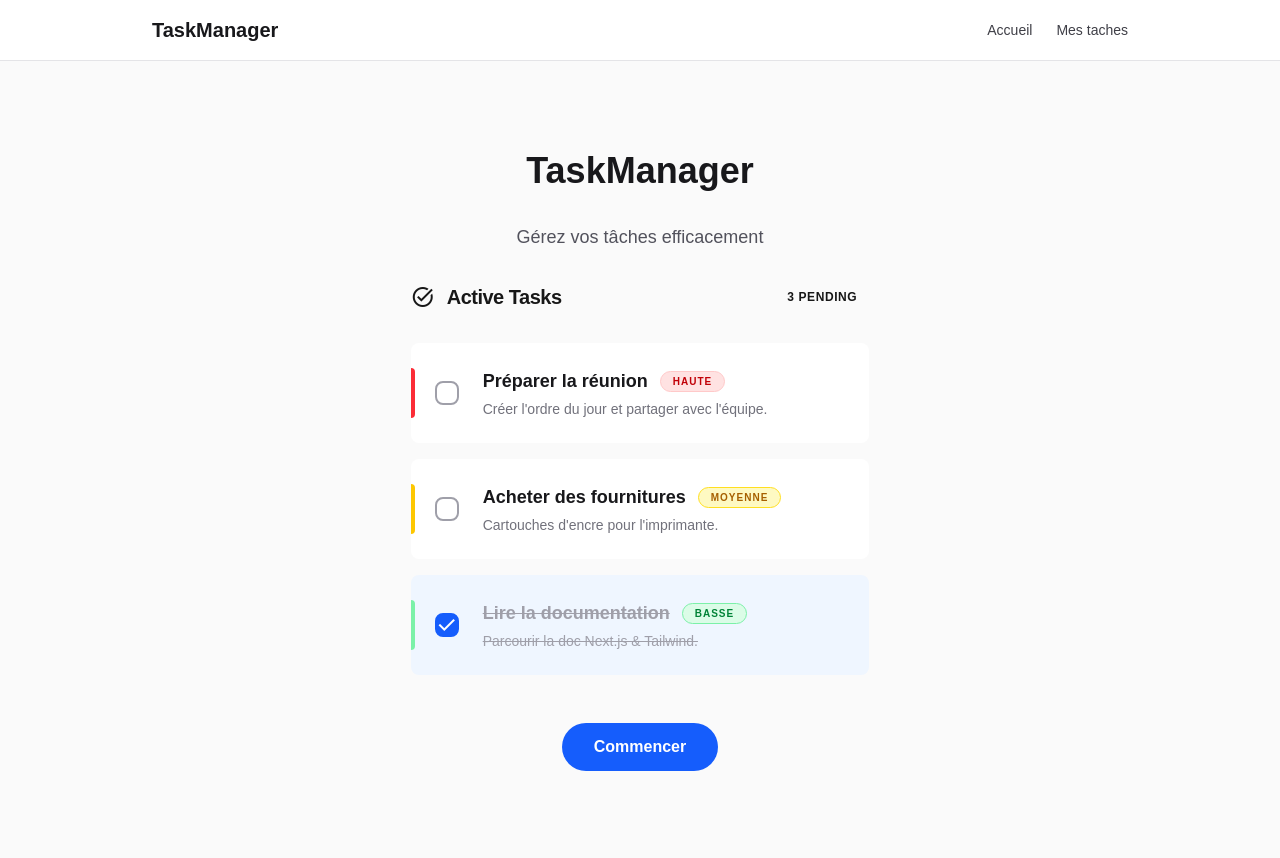
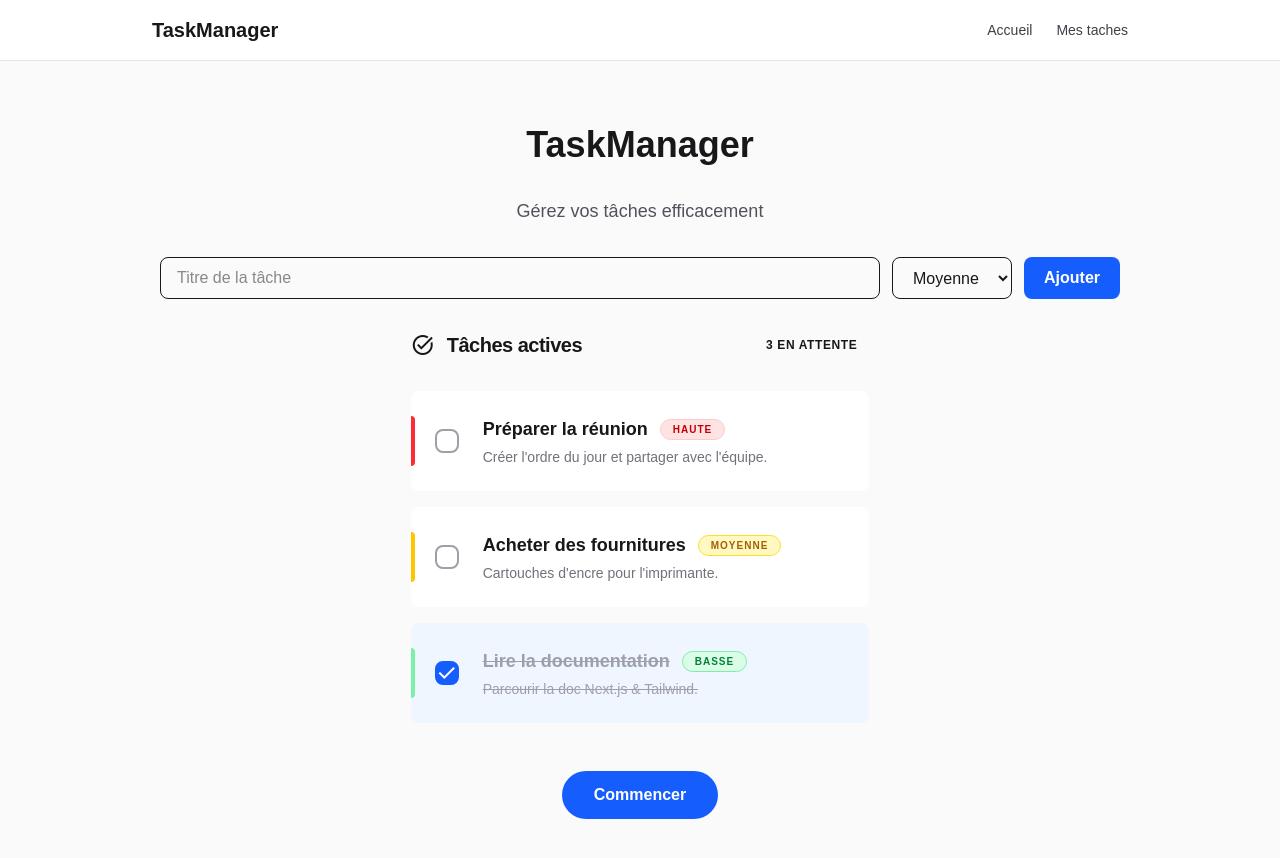
Before and after one commit to lisinsau/taskmanager, a Next.js app: page / in a window 1280 px wide. Shown: the top 858 px of the page. Built offline with nearby package versions, Linux system fonts and the light colour scheme.

Commit message:
feat: ajout du composant AddTaskForm.js

```diff
--- a/src/app/page.js
+++ b/src/app/page.js
@@ -4,6 +4,7 @@
 
 import React, { useState } from "react";
 import TaskList from "../components/TaskList";
+import AddTaskForm from "../components/AddTaskForm";
 
 // Données de test pour les tâches initiales
 const initialTasks = [
@@ -30,14 +31,24 @@ const initialTasks = [
   },
 ];
 
+function createTask({ title, priority }) {
+  return {
+    id: crypto.randomUUID(),
+    title,
+    description: "",
+    priority,
+    completed: false,
+  };
+}
+
 export default function Home() {
   // State local des tâches
   const [tasks, setTasks] = useState(initialTasks);
 
   // Handler pour basculer l'état 'completed' d'une tâche
   const handleToggle = (taskId) => {
-    setTasks((prev) =>
-      prev.map((task) =>
+    setTasks((prevTasks) =>
+      prevTasks.map((task) =>
         task.id === taskId ? { ...task, completed: !task.completed } : task
       )
     );
@@ -45,7 +56,13 @@ export default function Home() {
 
   // Handler pour supprimer une tâche du tableau
   const handleDelete = (taskId) => {
-    setTasks((prev) => prev.filter((task) => task.id !== taskId));
+    setTasks((prevTasks) => prevTasks.filter((task) => task.id !== taskId));
+  };
+
+  // Handler pour ajouter une tâche au tableau
+  const handleAddTask = (newTaskData) => {
+    const newTask = createTask(newTaskData);
+    setTasks((prevTasks) => [newTask, ...prevTasks]);
   };
 
   return (
@@ -53,6 +70,7 @@ export default function Home() {
       <section className="flex flex-col w-full max-w-5xl items-center justify-center gap-8 dark:bg-zinc-900 px-8 py-16 rounded-2xl">
         <h1 className="text-4xl font-bold text-zinc-900 dark:text-zinc-100">TaskManager</h1>
         <p className="text-lg text-zinc-600 dark:text-zinc-300">Gérez vos tâches efficacement</p>
+        <AddTaskForm onAddTask={handleAddTask} />
         {/* Affichage du composant TaskList avec les handlers et tasks */}
         <TaskList tasks={tasks} onToggle={handleToggle} onDelete={handleDelete} />
         <button
--- /dev/null
+++ b/src/components/AddTaskForm.js
@@ -0,0 +1,60 @@
+"use client";
+
+import React, { useState } from "react";
+
+export default function AddTaskForm({ onAddTask }) {
+  const [title, setTitle] = useState("");
+  const [priority, setPriority] = useState("moyenne");
+
+  const handleSubmit = (e) => {
+    e.preventDefault();
+
+    const trimmedTitle = title.trim();
+    if (!trimmedTitle) return;
+
+    onAddTask({
+      title: trimmedTitle,
+      priority,
+    });
+
+    setTitle("");
+    setPriority("moyenne");
+  };
+
+  return (
+    <form onSubmit={handleSubmit} className="w-full flex flex-col sm:flex-row gap-3">
+      <label htmlFor="task-title" className="sr-only">
+        Titre de la tâche
+      </label>
+      <input
+        id="task-title"
+        type="text"
+        placeholder="Titre de la tâche"
+        value={title}
+        onChange={(e) => setTitle(e.target.value)}
+        className="flex-1 rounded-lg border px-4 py-2"
+        required
+      />
+      <label htmlFor="task-priority" className="sr-only">
+        Priorité de la tâche
+      </label>
+      <select
+        id="task-priority"
+        value={priority}
+        onChange={(e) => setPriority(e.target.value)}
+        className="rounded-lg border px-4 py-2"
+      >
+        <option value="haute">Haute</option>
+        <option value="moyenne">Moyenne</option>
+        <option value="basse">Basse</option>
+      </select>
+
+      <button
+        type="submit"
+        className="rounded-lg bg-blue-600 px-5 py-2 text-white font-semibold hover:bg-blue-700"
+      >
+        Ajouter
+      </button>
+    </form>
+  );
+}
--- a/src/components/TaskList.js
+++ b/src/components/TaskList.js
@@ -13,11 +13,11 @@ function TaskList ({ tasks, onToggle, onDelete }) {
             task_alt
           </span>
           <h3 className="text-xl font-semibold tracking-tight text-on-surface">
-            Active Tasks
+            Tâches actives
           </h3>
         </div>
         <span className="bg-primary-fixed text-on-primary-fixed px-3 py-1 rounded-full text-xs font-bold tracking-wider uppercase">
-          {tasks.length} Pending
+          {tasks.length} En attente
         </span>
       </div>
       <div className="grid gap-4">
```
